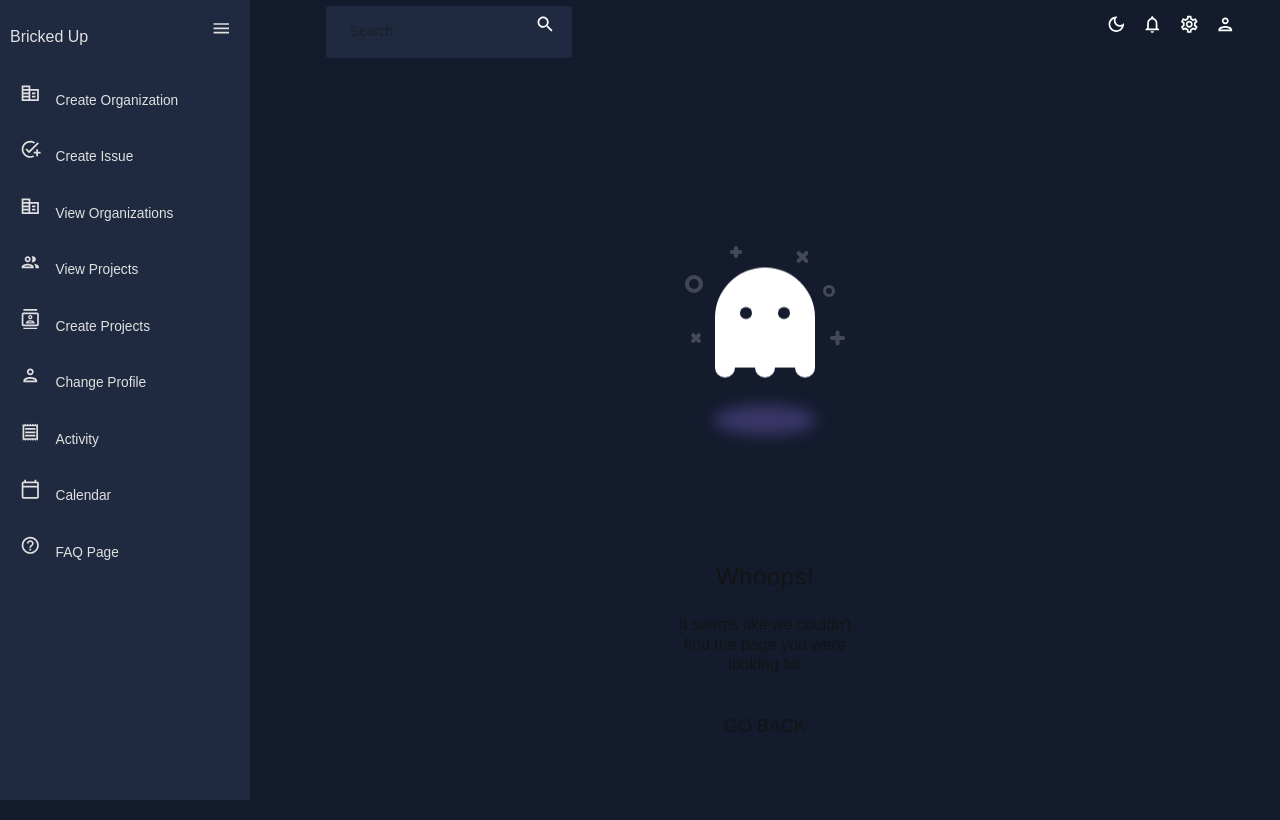
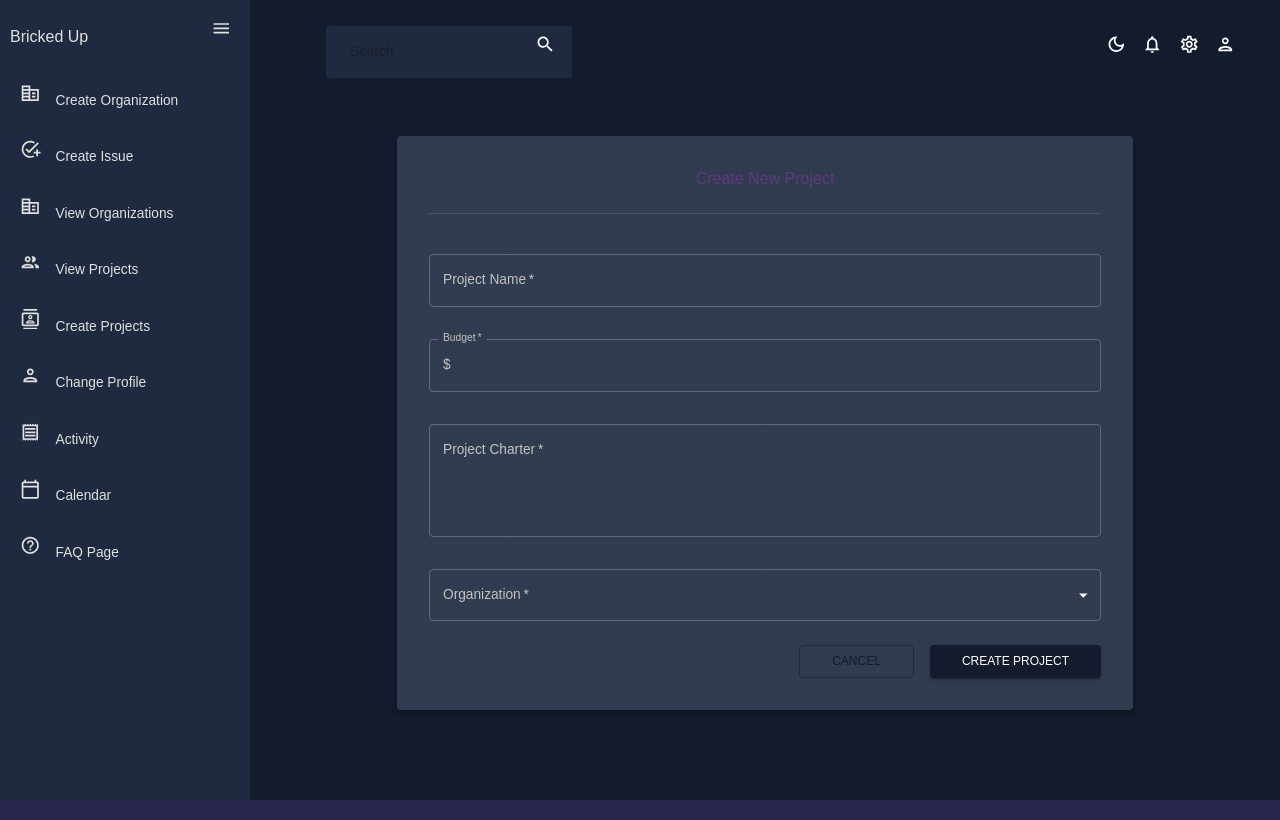
Before and after one commit to bricked-up/Frontend, a React (Create React App) app: page /createProject in a window 1280 px wide. Built offline with nearby package versions, Linux system fonts and the light colour scheme.

Commit message:
Merged with dev

```diff
--- /dev/null
+++ b/src/Components/CreateProject.tsx
@@ -0,0 +1,207 @@
+import React, { useState, useEffect } from 'react';
+import {
+  TextField,
+  Button,
+  FormControl,
+  InputLabel,
+  Select,
+  MenuItem,
+  Alert,
+  Box,
+  Typography,
+  Paper,
+  Divider,
+  CircularProgress,
+  InputAdornment
+} from '@mui/material';
+import { useNavigate } from 'react-router-dom';
+import '../css/CreateProject.css';
+
+type Organization = {
+  id: number;
+  name: string;
+};
+
+/**
+ * CreateProject component for creating new projects
+ * @component
+ * @returns {JSX.Element} Create project form
+ */
+const CreateProject: React.FC = () => {
+  const [name, setName] = useState('');
+  const [budget, setBudget] = useState<string>('');
+  const [charter, setCharter] = useState('');
+  const [orgId, setOrgId] = useState<string>('');
+  const [organizations, setOrganizations] = useState<Organization[]>([]);
+  const [error, setError] = useState<string | null>(null);
+  const [successMessage, setSuccessMessage] = useState<string | null>(null);
+  const [loading, setLoading] = useState<boolean>(true);
+  const navigate = useNavigate();
+
+  // Mock function to fetch user's organizations
+  useEffect(() => {
+    const fetchUserOrganizations = async () => {
+      try {
+        // In a real app, you would fetch from your API
+        // const response = await fetch(`/api/users/${userId}/organizations`);
+        // const data = await response.json();
+
+        // Mock response
+        const mockOrganizations = [
+          { id: 1, name: 'Tech Innovators' },
+          { id: 2, name: 'Design Studio' },
+          { id: 3, name: 'Marketing Pros' }
+        ];
+
+        setOrganizations(mockOrganizations);
+        setLoading(false);
+      } catch (err) {
+        setError('Failed to load organizations');
+        setLoading(false);
+      }
+    };
+
+    fetchUserOrganizations();
+  }, []);
+
+  const handleSubmit = (event: React.FormEvent) => {
+    event.preventDefault();
+
+    // Validation
+    if (!name || !budget || !charter || !orgId) {
+      setError('Please fill in all required fields');
+      setSuccessMessage(null);
+      return;
+    }
+
+    const budgetValue = parseFloat(budget);
+    if (isNaN(budgetValue) || budgetValue <= 0) {
+      setError('Please enter a valid budget amount (must be positive)');
+      return;
+    }
+
+    const projectData = {
+      name,
+      budget: budgetValue,
+      charter,
+      organization_id: Number(orgId)
+    };
+
+    // Mock API call
+    console.log('Creating project:', projectData);
+    setSuccessMessage('Project created successfully!');
+    setError(null);
+
+    setTimeout(() => navigate('/projects'), 1500);
+  };
+
+  if (loading) {
+    return (
+      <Box className="create-project-container">
+        <CircularProgress />
+      </Box>
+    );
+  }
+
+  return (
+    <Box className="create-project-container">
+      <Paper elevation={3} className="create-project-paper">
+        <Typography variant="h5" component="h1" gutterBottom>
+          Create New Project
+        </Typography>
+        <Divider sx={{ mb: 3 }} />
+
+        {error && (
+          <Alert severity="error" sx={{ mb: 2 }}>
+            {error}
+          </Alert>
+        )}
+        {successMessage && (
+          <Alert severity="success" sx={{ mb: 2 }}>
+            {successMessage}
+          </Alert>
+        )}
+
+        <Box component="form" onSubmit={handleSubmit}>
+          <TextField
+            label="Project Name"
+            value={name}
+            onChange={(e) => setName(e.target.value)}
+            fullWidth
+            margin="normal"
+            required
+            sx={{ mb: 2 }}
+          />
+
+          <TextField
+            label="Budget"
+            value={budget}
+            onChange={(e) => setBudget(e.target.value)}
+            fullWidth
+            margin="normal"
+            required
+            type="number"
+            inputProps={{ min: 0, step: 0.01 }}
+            InputProps={{
+              startAdornment: (
+                <InputAdornment position="start">$</InputAdornment>
+              )
+            }}
+            sx={{ mb: 2 }}
+          />
+
+          <TextField
+            label="Project Charter"
+            value={charter}
+            onChange={(e) => setCharter(e.target.value)}
+            fullWidth
+            margin="normal"
+            multiline
+            rows={4}
+            required
+            sx={{ mb: 2 }}
+          />
+
+          <FormControl fullWidth margin="normal" required sx={{ mb: 3 }}>
+            <InputLabel id="org-id-label">Organization</InputLabel>
+            <Select
+              labelId="org-id-label"
+              id="orgId"
+              value={orgId}
+              label="Organization"
+              onChange={(e) => setOrgId(e.target.value)}
+              disabled={organizations.length === 0}
+            >
+              {organizations.map((org) => (
+                <MenuItem key={org.id} value={org.id.toString()}>
+                  {org.name}
+                </MenuItem>
+              ))}
+            </Select>
+          </FormControl>
+
+          <Box sx={{ display: 'flex', justifyContent: 'flex-end', gap: 2 }}>
+            <Button
+              variant="outlined"
+              onClick={() => navigate(-1)}
+              sx={{ px: 4 }}
+            >
+              Cancel
+            </Button>
+            <Button
+              type="submit"
+              variant="contained"
+              color="primary"
+              sx={{ px: 4 }}
+              disabled={organizations.length === 0}
+            >
+              Create Project
+            </Button>
+          </Box>
+        </Box>
+      </Paper>
+    </Box>
+  );
+};
+
+export default CreateProject;
--- /dev/null
+++ b/src/css/CreateProject.css
@@ -0,0 +1,87 @@
+.create-project-container {
+  padding: 2rem;
+  max-width: 800px;
+  margin: 0 auto;
+}
+
+.create-project-paper {
+  padding: 2rem;
+  border-radius: 12px;
+  background-color: #ffffff;
+  box-shadow: 0 4px 20px rgba(0, 0, 0, 0.08);
+}
+
+.create-project-paper h1 {
+  color: #5d3a7e;
+  text-align: center;
+  margin-bottom: 1.5rem;
+}
+
+.create-project-form {
+  display: flex;
+  flex-direction: column;
+  gap: 1.5rem;
+}
+
+.create-project-form .MuiFormControl-root {
+  background-color: #f8f9fa;
+  border-radius: 8px;
+}
+
+.create-project-form .MuiOutlinedInput-root {
+  border-radius: 8px;
+}
+
+.create-project-form .MuiInputLabel-root {
+  color: #5d3a7e;
+  font-weight: 500;
+}
+
+.create-project-form .Mui-focused .MuiInputLabel-root {
+  color: #5d3a7e;
+}
+
+.create-project-form .MuiOutlinedInput-root.Mui-focused .MuiOutlinedInput-notchedOutline {
+  border-color: #5d3a7e;
+  border-width: 2px;
+}
+
+.create-project-form .MuiButton-contained {
+  background-color: #5d3a7e;
+  padding: 10px 24px;
+  font-weight: 600;
+  text-transform: none;
+  border-radius: 8px;
+}
+
+.create-project-form .MuiButton-contained:hover {
+  background-color: #4a2d64;
+}
+
+.create-project-form .MuiButton-outlined {
+  border-color: #5d3a7e;
+  color: #5d3a7e;
+  padding: 10px 24px;
+  font-weight: 600;
+  text-transform: none;
+  border-radius: 8px;
+}
+
+.create-project-form .MuiButton-outlined:hover {
+  background-color: rgba(93, 58, 126, 0.04);
+  border-color: #4a2d64;
+}
+
+.create-project-form .MuiAlert-root {
+  border-radius: 8px;
+}
+
+@media (max-width: 768px) {
+  .create-project-container {
+      padding: 1rem;
+  }
+
+  .create-project-paper {
+      padding: 1.5rem;
+  }
+}
--- a/src/pages/App.tsx
+++ b/src/pages/App.tsx
@@ -19,6 +19,7 @@ import ViewOrg from "./ViewOrganization";
 import CreateOrg from "../Components/CreateOrganization/CreateOrganization";
 import CreateTask, { mockBoard } from "../Components/CreateIssue/CreateIssue";
 import ViewProject from "../Components/ViewProject";
+import CreateProject from "../Components/CreateProject";
 
 function App() {
   const [theme, colorMode] = useMode();
@@ -92,6 +93,7 @@ function App() {
                 <Route path="/activity" element={<Activity />} />
                 <Route path="/calendar" element={<CalendarPage />} />
                 <Route path="/vieworg" element={<ViewOrg />} />
+                <Route path="/createProject" element={<CreateProject />} />
 				<Route path="/createOrg" element={<CreateOrg />} />
                 <Route
                   path="/createIssue"
```
Also changed, not shown: package.json (line endings or trailing spaces), 1 other file (tests, documents, lock files or other folders).
